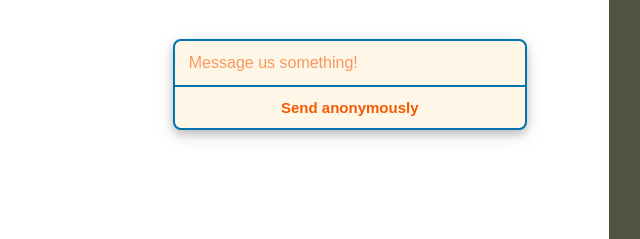
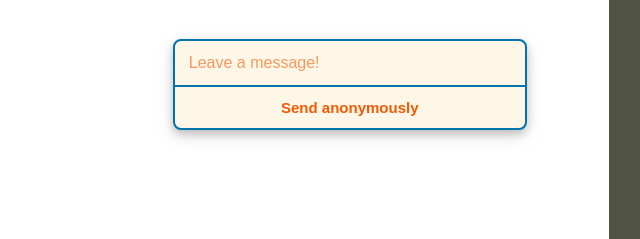
Before and after one commit to foxtropical/foxtropical.github.io, a plain HTML site: page index.html in a window 1280 px wide. Shown: the part 1103-1342 px from the top of the page, 511-1151 px from the left. Drawn offline with Linux system fonts and the light colour scheme.

Commit message:
Update index.html

```diff
--- a/index.html
+++ b/index.html
@@ -64,7 +64,7 @@
 						<input type="hidden" name="_next" value="https://foxtropical.github.io">
 						<input type="hidden" name="_captcha" value="false">
 						<div class="form-input">
-							<input type="text" name="anonymous_question" placeholder="Message us something!" autocomplete="off" required>
+							<input type="text" name="anonymous_question" placeholder="Leave a message!" autocomplete="off" required>
 						</div>
 						<button type="submit" class="form-submit">
 						Send anonymously
```
